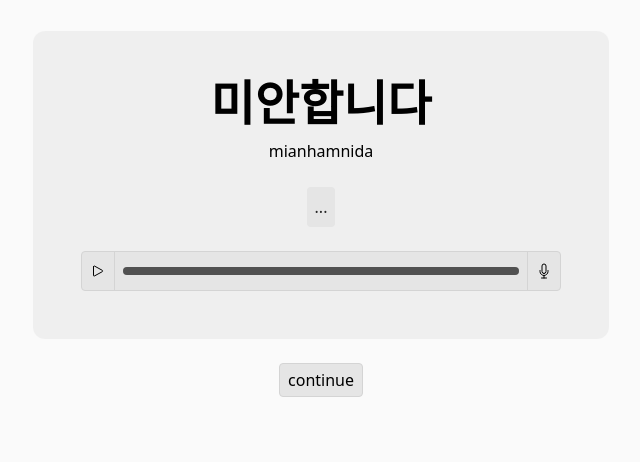
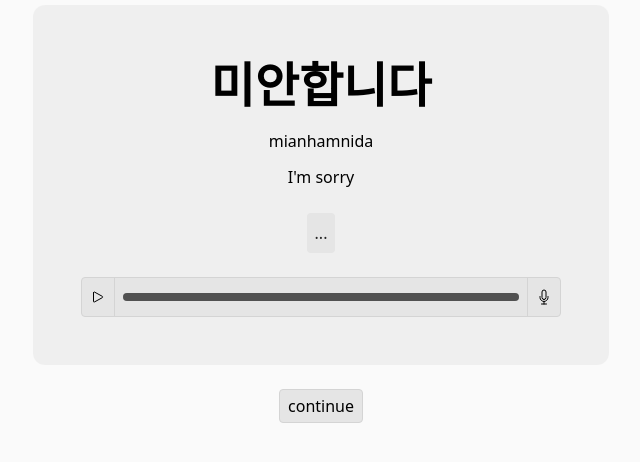
Before and after one commit to 60fov/polly, a Next.js app: page / in a window 1280 px wide. Shown: the part 186-648 px from the top of the page, without its empty margins (319-959 px from the left). Built offline with nearby package versions, Linux system fonts and the light colour scheme; no server answers.

Commit message:
tts onclick

```diff
--- a/src/pages/index.tsx
+++ b/src/pages/index.tsx
@@ -28,12 +28,7 @@ export default function Home() {
   }, [])
 
   useEffect(() => {
-    const goal = goals?.[0].korean
-    if (!goal) return
-    speak(goal, {
-      lang: 'ko-KR',
-      rate: 0.8
-    })
+    tts()
   }, [goals])
 
   // audio onmount
@@ -101,6 +96,15 @@ export default function Home() {
     console.log(`recorder state: ${recorder.state}`)
   }
 
+  const tts = () => {
+    const goal = goals?.[0].korean
+    if (!goal) return
+    speak(goal, {
+      lang: 'ko-KR',
+      rate: 0.7
+    })
+  }
+
   const goal = goals?.[0]
 
   const correct = (transcriptionState === "success" && transcription.replaceAll(".", "").replaceAll("?", "") === goal?.korean)
@@ -111,13 +115,13 @@ export default function Home() {
         <div className={cn(
           "flex flex-col gap-3 items-center"
         )}>
-          <span className={cn(
-            "text-5xl font-bold",
+          <span onClick={tts} className={cn(
+            "text-5xl font-bold p-2 hover:bg-neutral-300/50 rounded",
             transcriptionState === "success" && (correct ? "text-teal-500" : "text-rose-500"),
             "transition-colors"
           )}>{goal?.korean}</span>
           <span>{goal?.romanization}</span>
-          {/* <span>{goal.english}</span> */}
+          <span>{goal?.english}</span>
         </div>
         <div>
           <p className={cn(
```
